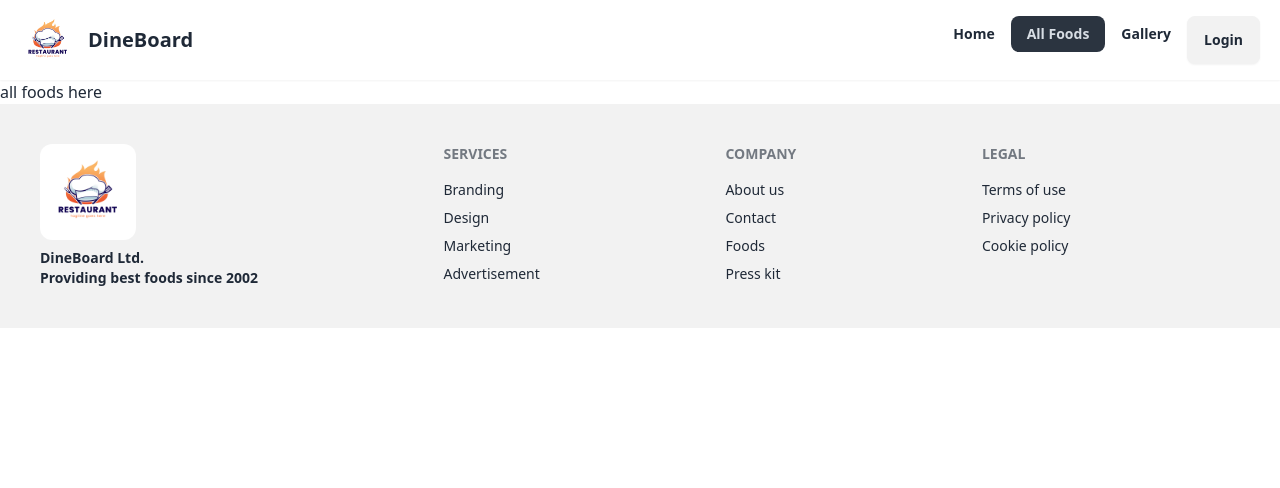
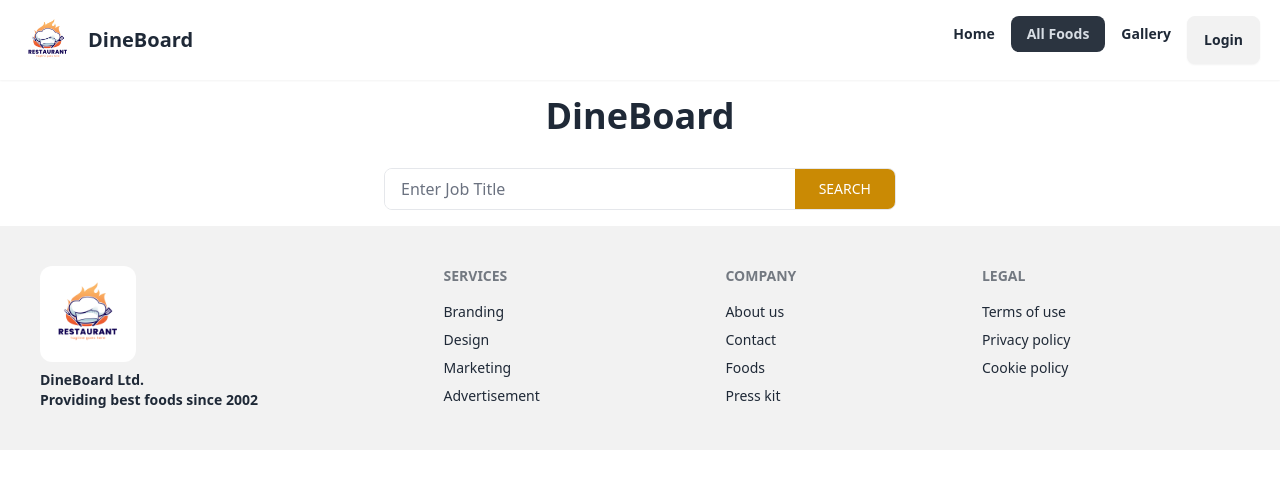
Before and after one commit to Asif-Abdullah01/DineBoard-client-side, a React (Vite) app: page /foods in a window 1280 px wide. Shown: the top 488 px of the page. Built offline with nearby package versions, Linux system fonts and the light colour scheme; no server answers.

Commit message:
Error page completed

```diff
--- /dev/null
+++ b/src/components/ErrorElement.jsx
@@ -0,0 +1,25 @@
+import React from 'react';
+import error from '../assets/error.jpg'
+import { Link } from 'react-router-dom';
+
+const ErrorElement = () => {
+    return (
+        <div className='py-12'>
+            <h2 className="text-5xl text-center">404 NOT FOUND!</h2>
+            <p className="text-2xl text-center">Please provide a valid link</p>
+
+            <div className='flex justify-center'>
+            <img src={error} alt="" />
+            </div>
+
+            <div className='flex justify-center'>
+            <Link to={'/'}>
+            <button className='btn btn-error'>Back To Home Page</button>
+            </Link>
+            </div>
+
+        </div>
+    );
+};
+
+export default ErrorElement;
--- a/src/pages/AllFoods.jsx
+++ b/src/pages/AllFoods.jsx
@@ -1,9 +1,34 @@
-import React from 'react';
+import React, { useEffect, useState } from 'react';
 
 const AllFoods = () => {
+    const [foods, setFoods] = useState([]);
+    const [search, setSearch] = useState('');
+
+
+    useEffect(()=> {
+
+    })
+
     return (
         <div>
-            all foods here
+            <h2 className='text-center font-bold text-4xl my-4'>DineBoard</h2>
+            <div className="flex items-center justify-center p-4">
+                <div className="flex w-full max-w-lg overflow-hidden border rounded-lg focus-within:ring focus-within:ring-opacity-40 focus-within:border-blue-400 focus-within:ring-blue-300">
+                    <input
+                        className="w-full px-4 py-2 text-gray-700 placeholder-gray-500 bg-white border-none outline-none focus:ring-0 focus:placeholder-transparent"
+                        type="text"
+                        name="search"
+                        onChange={(e) => setSearch(e.target.value)}
+                        value={search}
+                        placeholder="Enter Job Title"
+                        aria-label="Enter Job Title"
+                    />
+                    <button className="px-6 py-2 text-sm font-medium text-white uppercase transition-colors duration-300 transform bg-yellow-600 hover:bg-yellow-500 focus:bg-yellow-700 focus:outline-none">
+                        Search
+                    </button>
+                </div>
+            </div>
+
         </div>
     );
 };
--- a/src/router/router.jsx
+++ b/src/router/router.jsx
@@ -11,12 +11,13 @@ import MyAddedFoods from "../pages/MyAddedFoods";
 import AddFood from "../pages/AddFood";
 import MyOrders from "../pages/MyOrders";
 import PrivateRoute from "./PrivateRoute";
+import ErrorElement from "../components/ErrorElement";
 
 const router = createBrowserRouter([
     {
         path: '/',
         element: <MainLayout></MainLayout>,
-        errorElement: <h2>ERROR OCCURED</h2>,
+        errorElement: <ErrorElement></ErrorElement>,
         children:[
             {
                 path: '/',
```
Also changed, not shown: src/assets/error.jpg (added).
